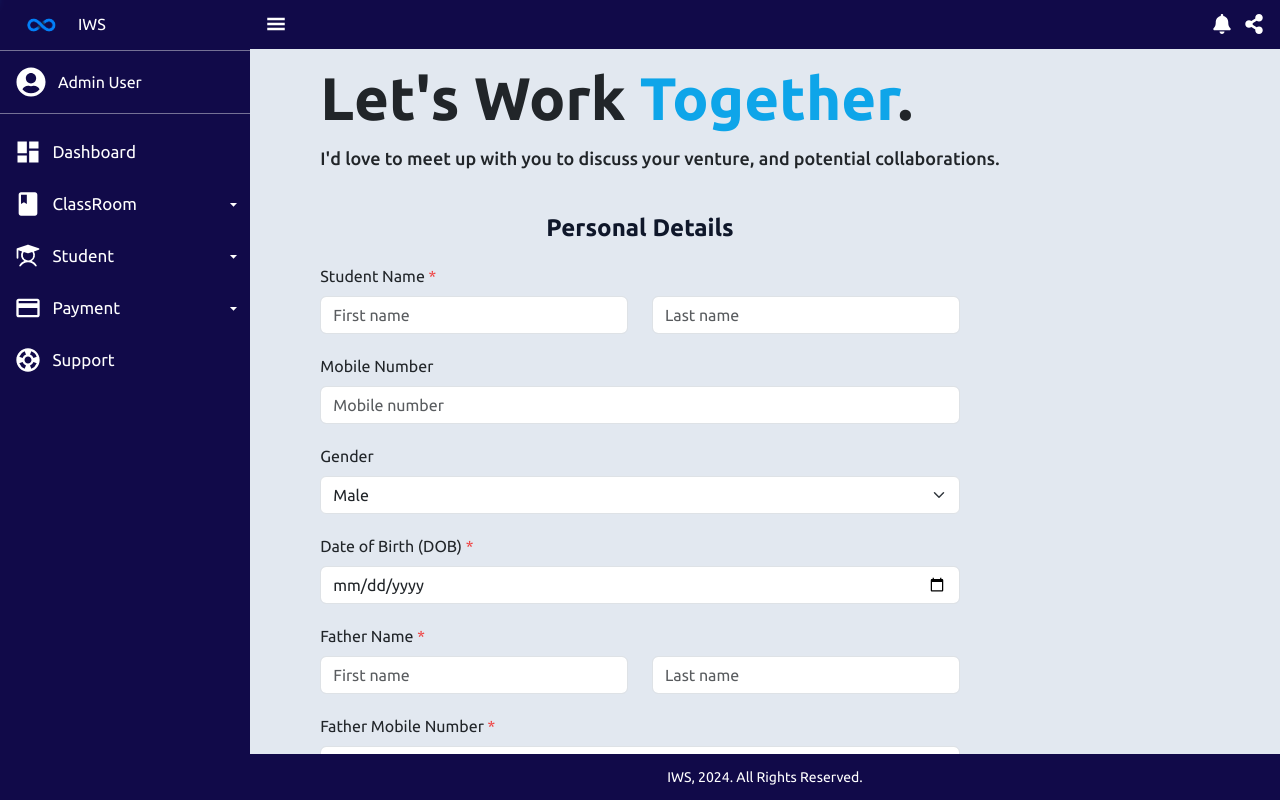
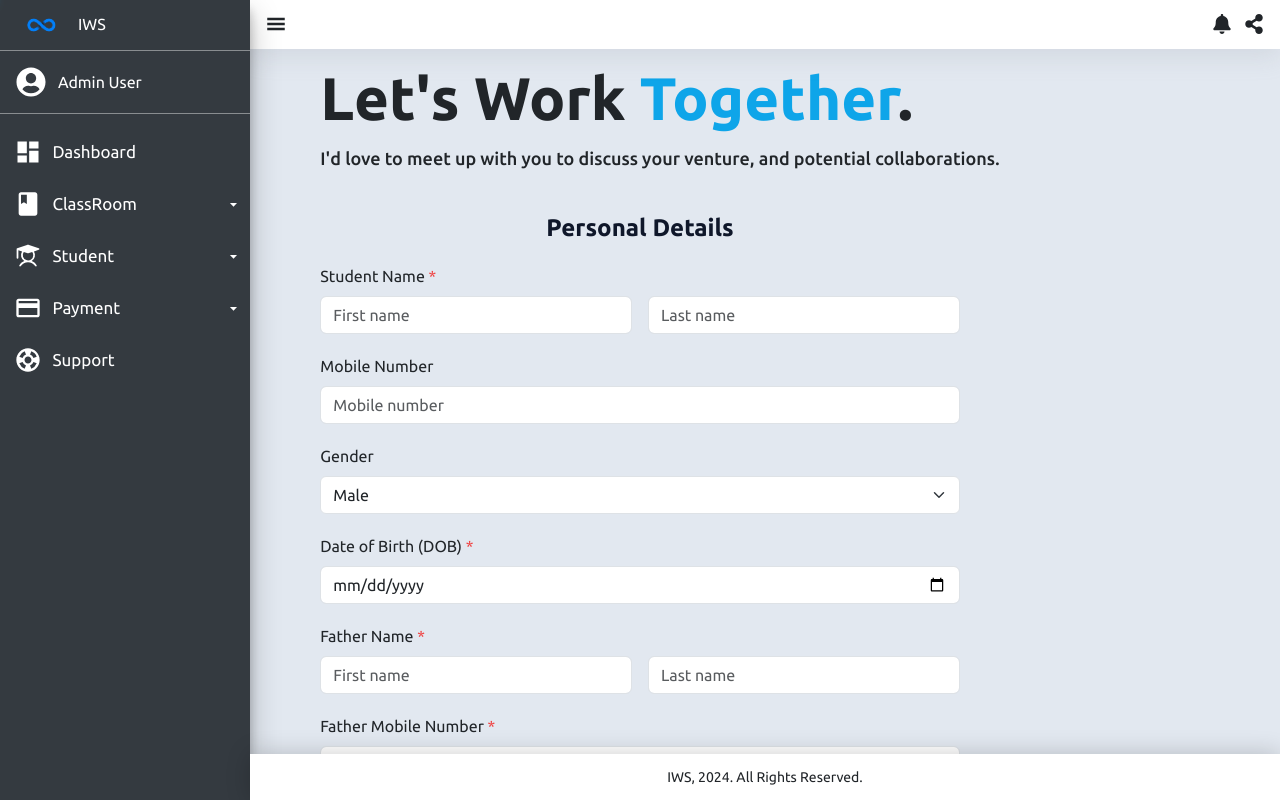
Before and after one commit to Gaurav-Jang/InstituteReactApp, a React (Vite) app: page /AddStudent in a window 1280 px wide. Shown: the top 800 px of the page. Built offline with nearby package versions, Linux system fonts and the light colour scheme.

Commit message:
css, field highlight, Duplicate data

```diff
--- a/src/components/ApiEndPoints/InstituteSoft.jsx
+++ b/src/components/ApiEndPoints/InstituteSoft.jsx
@@ -1,5 +1,5 @@
 const InstituteSoft = {
-  BaseURL: "https://localhost:7193",
+  BaseURL: "http://localhost:5002",
 
   // class room api
   ClassRoom: {
--- a/src/components/CSS/Footer.css
+++ b/src/components/CSS/Footer.css
@@ -6,10 +6,9 @@
 
 .footer {
   text-align: center;
-  background-color: #110a49;
   padding: 0.9rem 1rem;
   font-size: 20px;
-  /* box-shadow: 0px 0px 24px 0px rgba(0, 0, 0, 0.2); */
+  box-shadow: 0px 0px 24px 0px rgba(0, 0, 0, 0.2);
   position: fixed;
   bottom: 0;
   z-index: 1;
@@ -17,10 +16,10 @@
   margin-left: 250px;
   margin-top: 50px;
   transition: all 0.2s ease-in-out;
+  background-color: white;
 }
 
 .footer h1 {
   font-weight: 400;
   font-size: 14px;
-  color: #ffffff;
 }
--- a/src/components/CSS/NavBar.css
+++ b/src/components/CSS/NavBar.css
@@ -13,23 +13,21 @@
   display: flex;
   justify-content: space-between;
   align-items: center;
-  background-color: #110a49;
   padding: 0.9rem 1rem;
   font-size: 20px;
-  /* box-shadow: rgba(149, 157, 165, 0.2) 0px 8px 24px; */
+  box-shadow: rgba(149, 157, 165, 0.2) 0px 8px 24px;
   position: fixed;
   top: 0;
   transition: all 0.2s ease-in-out;
+  background-color: white;
 }
 .menu {
   cursor: pointer;
-  color: #ffffff;
 }
 .topnav-right {
   display: flex;
   align-items: center;
   column-gap: 12px;
-  color: #ffffff;
 }
 .topnav-right .bell,
 .topnav-right .share {
--- a/src/components/CSS/SideBar.css
+++ b/src/components/CSS/SideBar.css
@@ -7,14 +7,14 @@
 
 /* sidenav */
 .sidenav {
-  /* background-color: #343a40; */
+  background-color: #343a40;
   /* background-color: #010630; */
-  background-color: #110a49;
+  /* background-color: #110a49; */
   z-index: 1;
   min-height: 100%;
   position: fixed;
   top: 0;
-  /* box-shadow: 0 14px 28px rgba(0, 0, 0, 0.25), 0 10px 10px rgba(0, 0, 0, 0.22); */
+  box-shadow: 0 14px 28px rgba(0, 0, 0, 0.25), 0 10px 10px rgba(0, 0, 0, 0.22);
   width: 250px;
   color: #ffffff;
   transition: all 0.2s ease-in-out;
--- a/src/components/Pages/Classroom/AddClassroom.jsx
+++ b/src/components/Pages/Classroom/AddClassroom.jsx
@@ -141,6 +141,7 @@ const AddClassroom = ({ setProgress, sidebarToggle, setSidebarToggle }) => {
     e.preventDefault();
     let newErrors = {}; // new var for displaying empty input boxes
     // classroom name
+    debugger;
     if (!data.ClassRoomName)
       newErrors.ClassRoomName = "ClassRoom Name is required";
     // class
--- a/src/components/Pages/Student/AddStudent.jsx
+++ b/src/components/Pages/Student/AddStudent.jsx
@@ -4,10 +4,12 @@ import { FiUpload } from "react-icons/fi"; // react icons
 import InstituteSoft from "../../ApiEndPoints/InstituteSoft"; // api's endpoint
 import axios from "axios"; // axios (get : post)
 import usePopup from "../../CustomHooks/usePopup"; // custom hook
+import { useSearchParams } from "react-router-dom";
 
 const AddStudent = ({ setProgress }) => {
   const { showPopup, hidePopup, renderPopup } = usePopup();
-
+  // validation errors state
+  const [errors, setErrors] = useState({});
   // top loading bar
   useEffect(() => {
     setProgress(40);
@@ -113,22 +115,40 @@ const AddStudent = ({ setProgress }) => {
   // handle submit
   const handleSubmit = (e) => {
     e.preventDefault();
+    let newErrors = {}; // for display empty field
     // validation
-    if (
-      data.StudentFirstName !== "" &&
-      data.StudentLastName !== "" &&
-      data.Dob !== "" &&
-      data.FatherFirstName !== "" &&
-      data.FatherLastName !== "" &&
-      data.FatherMobileNumber !== "" &&
-      data.StudentClassRoomName !== "" &&
-      data.Address !== ""
-    ) {
+    if (data.StudentFirstName === "")
+      newErrors.StudentFirstName = "Student firstname requried";
+    if (data.StudentLastName !== "")
+      newErrors.StudentLastName = "Student lastname requried";
+    if (data.Dob !== "") newErrors.Dob = "Enter your Dob";
+    if (data.FatherFirstName !== "")
+      newErrors.FatherFirstName = "Enter father name";
+    if (data.FatherLastName !== "")
+      newErrors.FatherFirstName = "Enter complete father name";
+    if (data.FatherMobileNumber !== "")
+      newErrors.FatherMobileNumber = "Enter father Mobile No.";
+    if (data.StudentClassRoomName !== "")
+      newErrors.StudentClassRoomName = "StudentClassRoomName requried";
+    if (data.Address !== "") newErrors.Address = "Address requried";
+
+    if (Object.keys(newErrors).length > 0) {
+      setErrors(newErrors);
+      showPopup("error", {
+        title: "Error!",
+        text: "Please complete the form.",
+      }); // shows error popup
+    } else {
+      if (paramData === "Submit") {
         setStudentData();
       } else {
-      showPopup("error"); // error popup
+        console.log("update");
+      }
     }
   };
+
+  const [searchParam] = useSearchParams();
+  const paramData = searchParam.get("StudentId") != null ? "Update" : "Submit";
 
   // number field validation
   const numVal = ["e", "E", "+", "-", "."];
@@ -163,20 +183,31 @@ const AddStudent = ({ setProgress }) => {
                 <label className="form-label">
                   Student Name <span className="text-red-500 text-base">*</span>
                 </label>
-                <div className="flex items-center gap-4 justify-between">
+                <div className="flex items-center gap-3 justify-center align-items-flex-start">
+                  <div className="w-100">
+                    {" "}
                     <input
                       type="text"
-                    className="form-control"
                       name="StudentFirstName"
+                      className={`form-control
+                    ${errors.StudentFirstName ? "is-invalid" : ""}`}
                       minLength={3}
                       maxLength={50}
                       value={data.StudentFirstName}
                       onChange={handleInputChange}
                       placeholder="First name"
                     />
+                    {errors.StudentFirstName && (
+                      <div className="invalid-feedback">
+                        {errors.StudentFirstName}
+                      </div>
+                    )}
+                  </div>
+                  <div className="w-100">
                     <input
                       type="text"
-                    className="form-control"
+                      className={`form-control
+                    ${errors.StudentLastName ? "is-invalid" : ""}`}
                       name="StudentLastName"
                       minLength={3}
                       maxLength={50}
@@ -184,6 +215,12 @@ const AddStudent = ({ setProgress }) => {
                       onChange={handleInputChange}
                       placeholder="Last name"
                     />
+                    {errors.StudentLastName && (
+                      <div className="invalid-feedback">
+                        {errors.StudentLastName}
+                      </div>
+                    )}
+                  </div>
                 </div>
               </div>
 
@@ -230,10 +267,14 @@ const AddStudent = ({ setProgress }) => {
                 <input
                   type="date"
                   name="Dob"
-                  className="form-control"
+                  className={`form-control
+                    ${errors.Dob ? "is-invalid" : ""}`}
                   value={data.Dob}
                   onChange={handleInputChange}
                 />
+                {errors.Dob && (
+                  <div className="invalid-feedback">{errors.Dob}</div>
+                )}
               </div>
 
               {/* Father Name */}
@@ -241,10 +282,12 @@ const AddStudent = ({ setProgress }) => {
                 <label className="form-label">
                   Father Name <span className="text-base text-red-500">*</span>
                 </label>
-                <div className="flex items-center gap-4 justify-between">
+                <div className="flex items-center gap-3 justify-center align-items-flex-start">
+                  <div className="w-100">
                     <input
                       type="text"
-                    className="form-control"
+                      className={`form-control
+                    ${errors.FatherFirstName ? "is-invalid" : ""}`}
                       name="FatherFirstName"
                       minLength={3}
                       maxLength={50}
@@ -252,9 +295,17 @@ const AddStudent = ({ setProgress }) => {
                       onChange={handleInputChange}
                       placeholder="First name"
                     />
+                    {errors.FatherFirstName && (
+                      <div className="invalid-feedback">
+                        {errors.FatherFirstName}
+                      </div>
+                    )}
+                  </div>
+                  <div className="w-100">
                     <input
                       type="text"
-                    className="form-control"
+                      className={`form-control
+                    ${errors.FatherLastName ? "is-invalid" : ""}`}
                       name="FatherLastName"
                       minLength={3}
                       maxLength={50}
@@ -262,6 +313,12 @@ const AddStudent = ({ setProgress }) => {
                       onChange={handleInputChange}
                       placeholder="Last name"
                     />
+                    {errors.FatherLastName && (
+                      <div className="invalid-feedback">
+                        {errors.FatherLastName}
+                      </div>
+                    )}
+                  </div>
                 </div>
               </div>
 
@@ -273,7 +330,8 @@ const AddStudent = ({ setProgress }) => {
                 </label>
                 <input
                   type="number"
-                  className="form-control"
+                  className={`form-control
+                    ${errors.FatherMobileNumber ? "is-invalid" : ""}`}
                   name="FatherMobileNumber"
                   value={data.FatherMobileNumber}
                   onChange={handleInputChange}
@@ -285,6 +343,11 @@ const AddStudent = ({ setProgress }) => {
                   }
                   placeholder="Mobile number"
                 />
+                {errors.FatherMobileNumber && (
+                  <div className="invalid-feedback">
+                    {errors.FatherMobileNumber}
+                  </div>
+                )}
               </div>
 
               {/* Additional Details */}
@@ -346,7 +409,8 @@ const AddStudent = ({ setProgress }) => {
                 </label>
                 <input
                   type="text"
-                  className="form-control"
+                  className={`form-control
+                    ${errors.StudentClassRoomName ? "is-invalid" : ""}`}
                   name="StudentClassRoomName"
                   minLength={3}
                   maxLength={50}
@@ -357,6 +421,11 @@ const AddStudent = ({ setProgress }) => {
                 <span className="text-slate-500 dark:text-slate-400 text-sm">
                   ClassRoom Name should be between 3-50
                 </span>
+                {errors.StudentClassRoomName && (
+                  <div className="invalid-feedback">
+                    {errors.StudentClassRoomName}
+                  </div>
+                )}
               </div>
 
               {/* Address */}
@@ -366,7 +435,8 @@ const AddStudent = ({ setProgress }) => {
                 </label>
                 <input
                   type="text"
-                  className="form-control"
+                  className={`form-control
+                    ${errors.Address ? "is-invalid" : ""}`}
                   name="Address"
                   minLength={3}
                   maxLength={50}
@@ -374,6 +444,9 @@ const AddStudent = ({ setProgress }) => {
                   onChange={handleInputChange}
                   placeholder="Address"
                 />
+                {errors.Address && (
+                  <div className="invalid-feedback">{errors.Address}</div>
+                )}
               </div>
 
               {/* Category */}
```
Also changed, not shown: src/components/Pages/Student/EditStudent.jsx (+16 -14 lines). Lines whose indentation alone changed are shown as unchanged.
